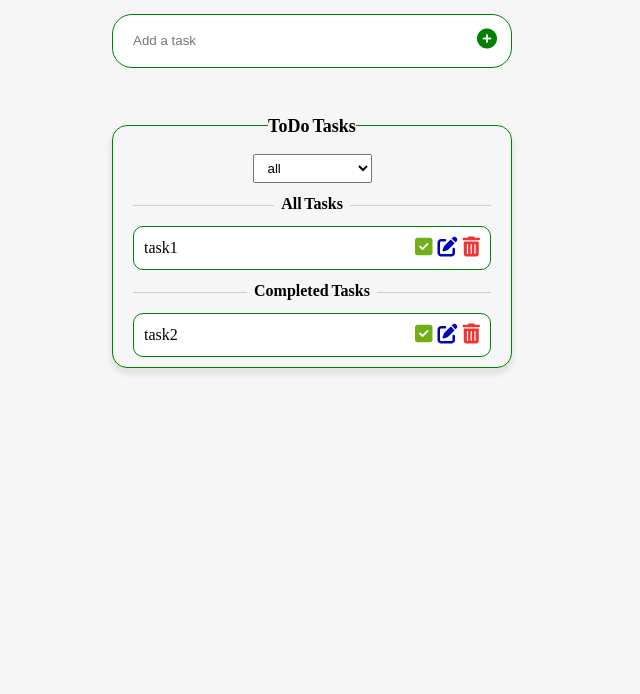
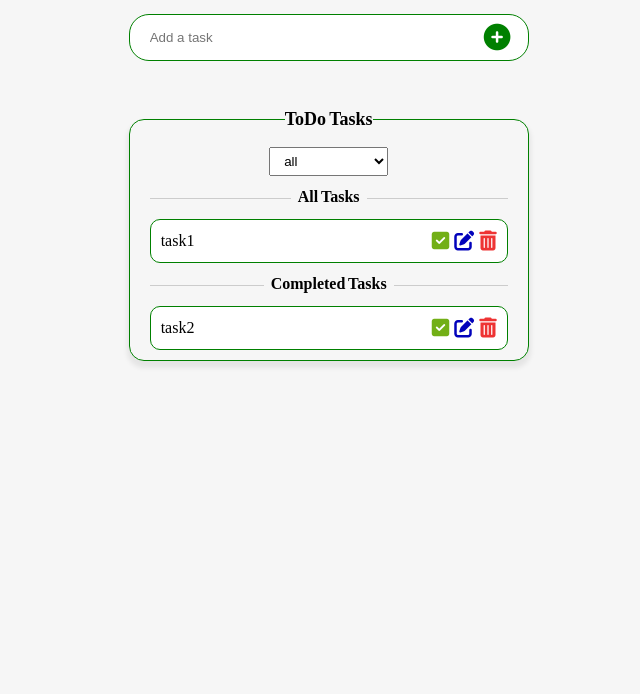
Before and after one commit to mahsa-fotros/ToDoList-project, a plain HTML site: page index.html in a window 1280 px wide. Shown: the part 106-800 px from the top of the page, without its empty margins (298-938 px from the left). Drawn offline with Linux system fonts and the light colour scheme.

Commit message:
changed add button(html&css)

```diff
--- a/index.html
+++ b/index.html
@@ -26,9 +26,9 @@
           placeholder="Add a task"
           autofocus
         />
-        <span class="todo-submit" type="submit">
+        <button class="todo-submit" type="submit">
           <i class="fas fa-plus-circle fa-2x"></i>
-        </span>
+        </button>
       </form>
       <fieldset>
         <legend>ToDo Tasks</legend>
@@ -73,5 +73,6 @@
         </div>
       </fieldset>
     </section>
+    <script src="/index.js"></script>
   </body>
 </html>
--- a/style.css
+++ b/style.css
@@ -42,17 +42,19 @@ form .todo-input {
   border: 1px solid var(--mainColor);
   border-radius: 20px;
   width: 40rem;
+  padding: 1.5rem 2rem;
 }
 form .todo-submit,
 form .todo-input {
   outline: 0;
-  padding: 1.5rem 2rem;
 }
 form .todo-submit {
   cursor: pointer;
   border: 0;
   color: var(--mainColor);
-  transform: translateX(-55px);
+  transform: translateX(-45px);
+  background-color: var(--mainWhite);
+  margin: auto 0;
 }
 .todo-submit i{
   vertical-align: middle;
```
